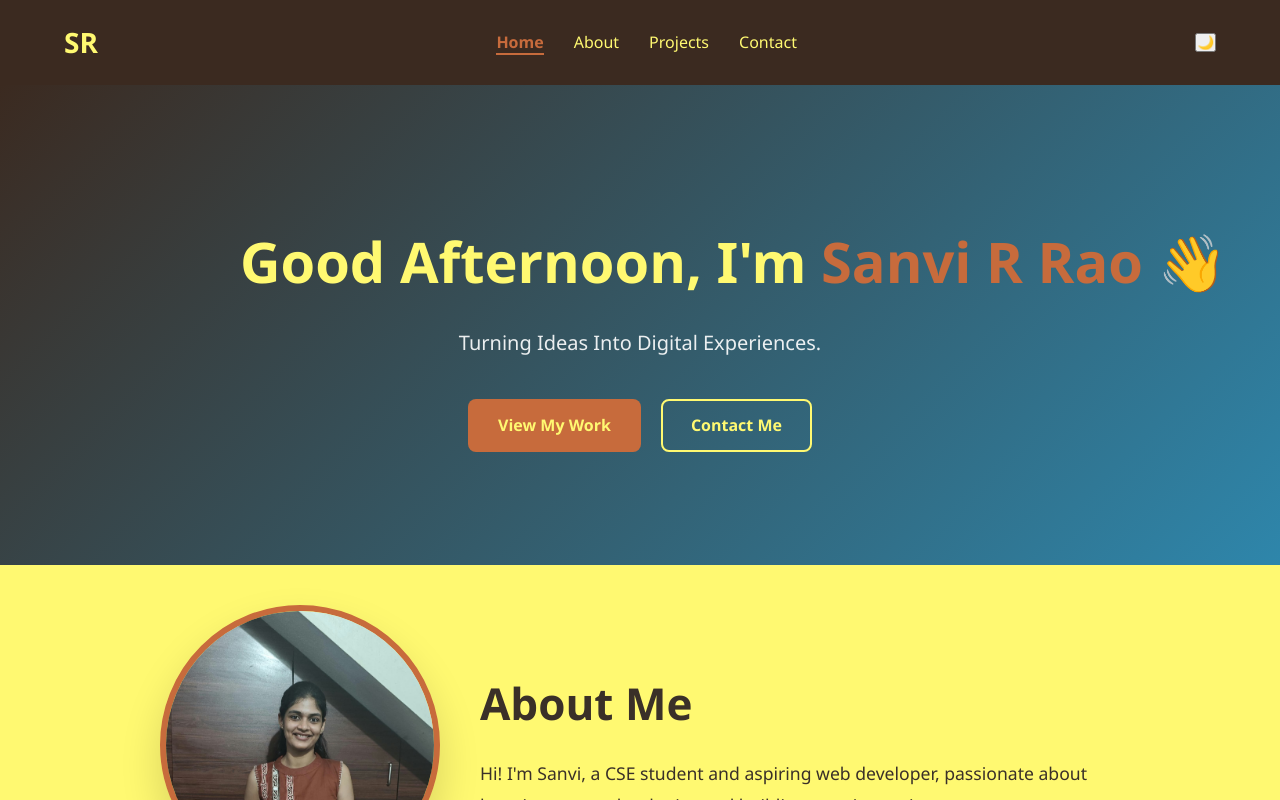
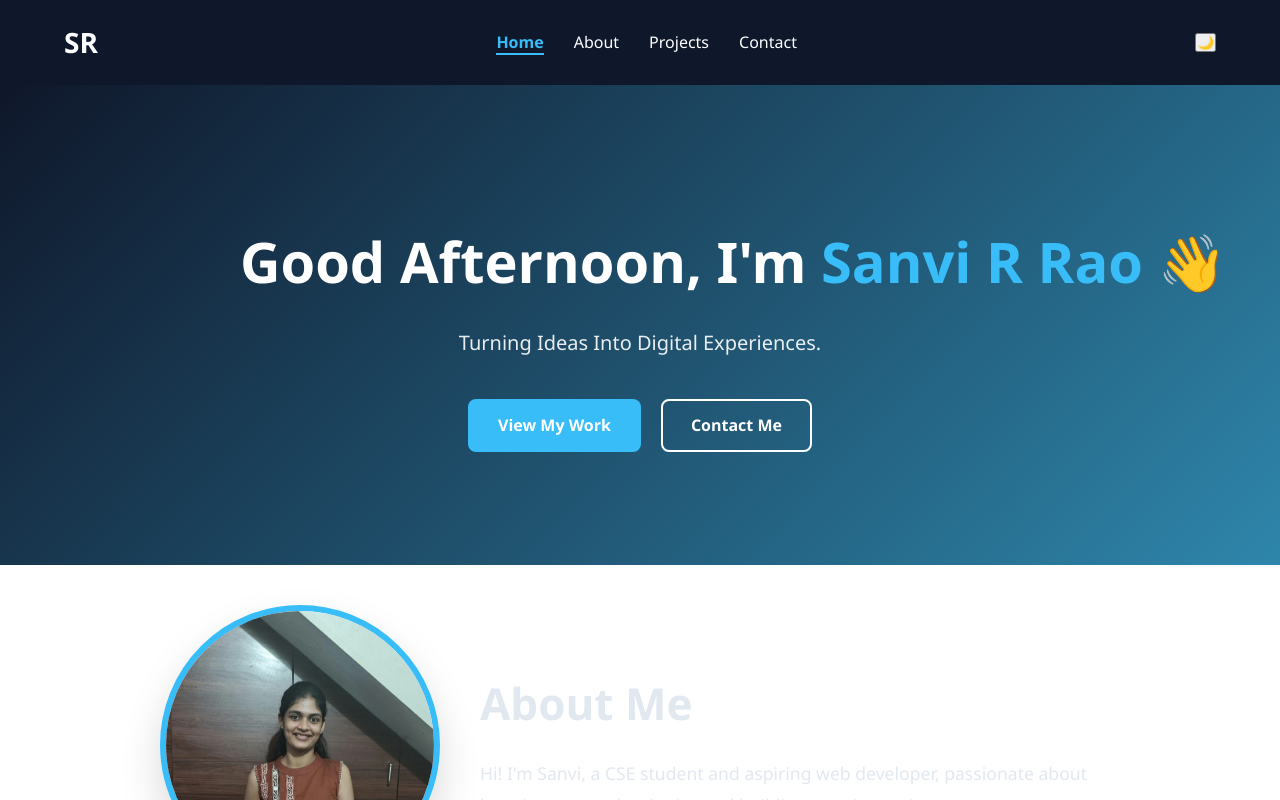
Before and after one commit to Sanvi-R-Rao/my-profile, a React (Vite) app: page / in a window 1280 px wide. Shown: the top 800 px of the page. Built offline with nearby package versions, Linux system fonts and the light colour scheme.

Commit message:
Theme changed

```diff
--- a/src/index.css
+++ b/src/index.css
@@ -5,13 +5,12 @@
     box-sizing: border-box;
 }
 :root {
-    --primary: #3b2a20;
-    --accent: #c76b3c;
-    --text: #3a3028;
-    --light: #f7f1e8;
-    --white: #fff971;
-    --font-main: 'Segoe UI', Tahoma, Geneva, Verdana, sans-serif;
-
+  --primary: #0f172a;       /* Deep navy/slate background */
+  --accent: #38bdf8;        /* Bright electric cyan highlight */
+  --text: #e2e8f0;          /* Clean light text for contrast */
+  --light: #1e293b;         /* Dark card/container background */
+  --white: #ffffff;         /* Pure white for headings/emphasis */
+  --font-main: 'Segoe UI', Tahoma, Geneva, Verdana, sans-serif;
 }
 /* === SECTION STYLES === */
 section{
```
